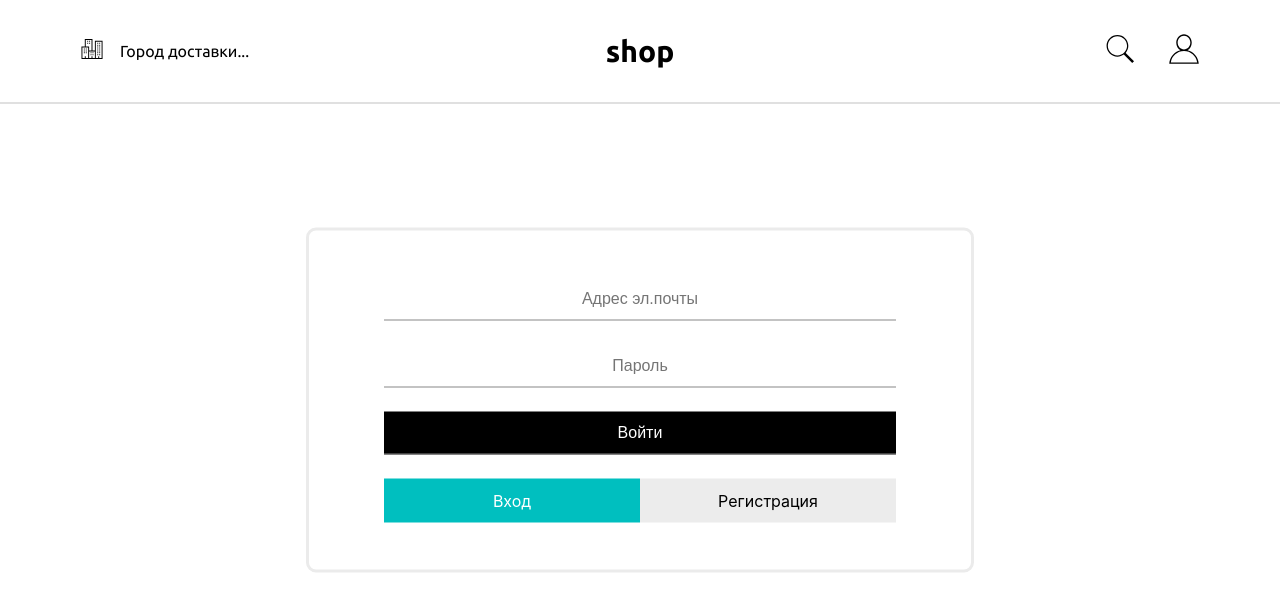
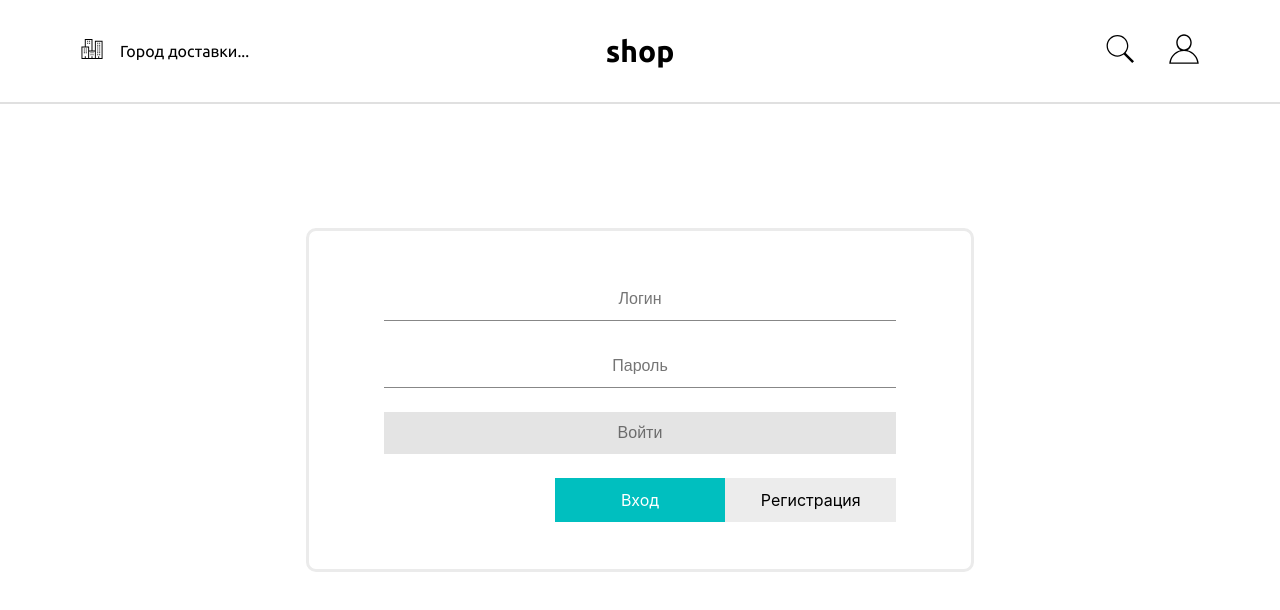
Before and after one commit to egor951769794/online_shop, a React (Create React App) app: page /login in a window 1280 px wide. Shown: the top 610 px of the page. Built offline with nearby package versions, Linux system fonts and the light colour scheme.

Commit message:
регистрация + авторизация, доработки окна авторизации

```diff
--- a/package.json
+++ b/package.json
@@ -6,14 +6,15 @@
     "@testing-library/jest-dom": "^5.17.0",
     "@testing-library/react": "^13.4.0",
     "@testing-library/user-event": "^13.5.0",
+    "@types/bcrypt": "^5.0.2",
     "@types/jest": "^27.5.2",
     "@types/node": "^16.18.91",
     "@types/react": "^18.2.71",
     "@types/react-dom": "^18.2.22",
     "axios": "^1.7.1",
+    "bcrypt": "^5.1.1",
     "dotenv": "^16.4.5",
     "express": "^4.19.2",
-    "jsonwebtoken": "^9.0.2",
     "react": "^18.2.0",
     "react-dom": "^18.2.0",
     "react-router-dom": "^6.23.0",
--- a/src/components/Login/Login.css
+++ b/src/components/Login/Login.css
@@ -67,3 +67,11 @@
     cursor: pointer;
     color: white;
 }
+
+.login-button.disabled {
+    background: #e4e4e4;
+    color: rgb(108, 108, 108);
+    border: none;
+    cursor: default;
+    user-select: none;
+}
--- a/src/components/Login/Login.tsx
+++ b/src/components/Login/Login.tsx
@@ -3,8 +3,7 @@ import './Login.css';
 
 import axios from 'src/utils/axios'
 const reg_url = '/users'
-
-
+const auth_url = 'users/login'
 
 
 type LoginProps = {
@@ -32,57 +31,87 @@ export default function Login(props: LoginProps) {
     }
   )
 
+  const [regDisabled, setRegDisabled] = useState(true)
+  const [authDisabled, setAuthDisabled] = useState(true)
+
   useEffect(() => {
     setErrMsg('')
   }, [registrationData, authData])
 
+  useEffect(() => {
+    setRegistrationData({login: '', password: ''})
+    setAuthData({login: '', password: ''})
+    setAuthDisabled(true)
+    setRegDisabled(true)
+  }, [windowState])
 
-  const handleReg = (event: React.ChangeEvent<HTMLInputElement>) => {
-    setRegistrationData({...registrationData, [event.target.name] : event.target.value})
+  const handleRegLogin = (event: React.ChangeEvent<HTMLInputElement>) => {
+    setRegistrationData({...registrationData, login : event.target.value})
+    setRegDisabled(event.target.value.length < 5 || registrationData.password.length < 5)
   }
 
-  const handleAuth = (event: React.ChangeEvent<HTMLInputElement>) => {
-    setAuthData({...authData, [event.target.name] : event.target.value})
+  const handleRegPassword = (event: React.ChangeEvent<HTMLInputElement>) => {
+    setRegistrationData({...registrationData, password : event.target.value})
+    setRegDisabled(event.target.value.length < 5 || registrationData.login.length < 5)
+  }
+
+  const handleAuthLogin = (event: React.ChangeEvent<HTMLInputElement>) => {
+    setAuthData({...authData, login : event.target.value})
+    setAuthDisabled(event.target.value.length < 5 || authData.password.length < 5)
+  }
+
+  const handleAuthPassword = (event: React.ChangeEvent<HTMLInputElement>) => {
+    setAuthData({...authData, password : event.target.value})
+    setAuthDisabled(event.target.value.length < 5 || authData.login.length < 5)
   }
 
   const handleRegSubmit = async (event: React.FormEvent<HTMLFormElement>) => {
     event.preventDefault()
 
-    try {
-      console.log(registrationData)
-      const response = await axios.post(reg_url,
-        {"login": registrationData.login, "password": registrationData.password},
-        {
-          headers: { 'Content-Type' : 'application/json' },
-          withCredentials: true
-        }
-      )
-    } catch(err) {
-      console.log(err)
-      console.log(registrationData)
-    }
+    await axios.post(reg_url,
+      registrationData,
+      {
+        headers: { 'Content-Type' : 'application/json' },
+        withCredentials: true
+      }
+    ).then((response) => {
+      setRegistrationData({login: '', password: ''})
+      setErrMsg('Пользователь успешно создан')
+    })
+    .catch((error) => {console.log(error)})
   }
 
-  const handleAuthSubmit = (event: React.FormEvent<HTMLFormElement>) => {
+  const handleAuthSubmit = async (event: React.FormEvent<HTMLFormElement>) => {
     event.preventDefault()
 
+    console.log(authData)
+
+    await axios.post(auth_url,
+      authData,
+      {
+        headers: { 'Content-Type' : 'application/json' },
+        withCredentials: true
+      }
+    ).then((response) => {setSuccess(response.data)})
+    .catch((error) => setErrMsg(error.response.data))
   }
 
   return (
     <div className='login-container'>
       {windowState ?
       <form className='login-form' onSubmit={handleRegSubmit}>
-        <input name='login' type='text' placeholder='Адрес эл.почты' value={registrationData.login} onChange={handleReg}/>
-        <input name='password' type='password' placeholder='Пароль' value={registrationData.password} onChange={handleReg}/>
-        <button type='submit' className='login-button'>Зарегистрироваться</button>
+        <input name='login' type='text' placeholder='Адрес эл.почты' value={registrationData.login} onChange={handleRegLogin}/>
+        <input name='password' type='password' placeholder='Пароль' value={registrationData.password} onChange={handleRegPassword}/>
+        <button disabled={regDisabled} type='submit' className={regDisabled? 'login-button disabled' : 'login-button'}>Зарегистрироваться</button>
       </form>
       :
       <form className='login-form' onSubmit={handleAuthSubmit}>
-        <input name='login' type='text' placeholder='Адрес эл.почты' value={authData.login} onChange={handleAuth}/>
-        <input name='password' type='password' placeholder='Пароль' value={authData.password} onChange={handleAuth}/>
-        <button type='submit' className='login-button'>Войти</button>
+        <input name='login' type='text' placeholder='Логин' value={authData.login} onChange={handleAuthLogin}/>
+        <input name='password' type='password' placeholder='Пароль' value={authData.password} onChange={handleAuthPassword}/>
+        <button disabled={authDisabled} type='submit' className={authDisabled? 'login-button disabled' : 'login-button'}>Войти</button>
       </form>}
       <div className='login-switch'>
+        <div>{errMsg}</div>
         <div className={'login-switch-option'.concat(windowState? '' : ' selected')} onClick={() => setWindowState(0)}>Вход</div>
         <div className={'login-switch-option'.concat(windowState? ' selected' : '')} onClick={() => setWindowState(1)}>Регистрация</div>
       </div>
```
Also changed, not shown: server.ts (+23 -8 lines), 1 other file (tests, documents, lock files or other folders).
